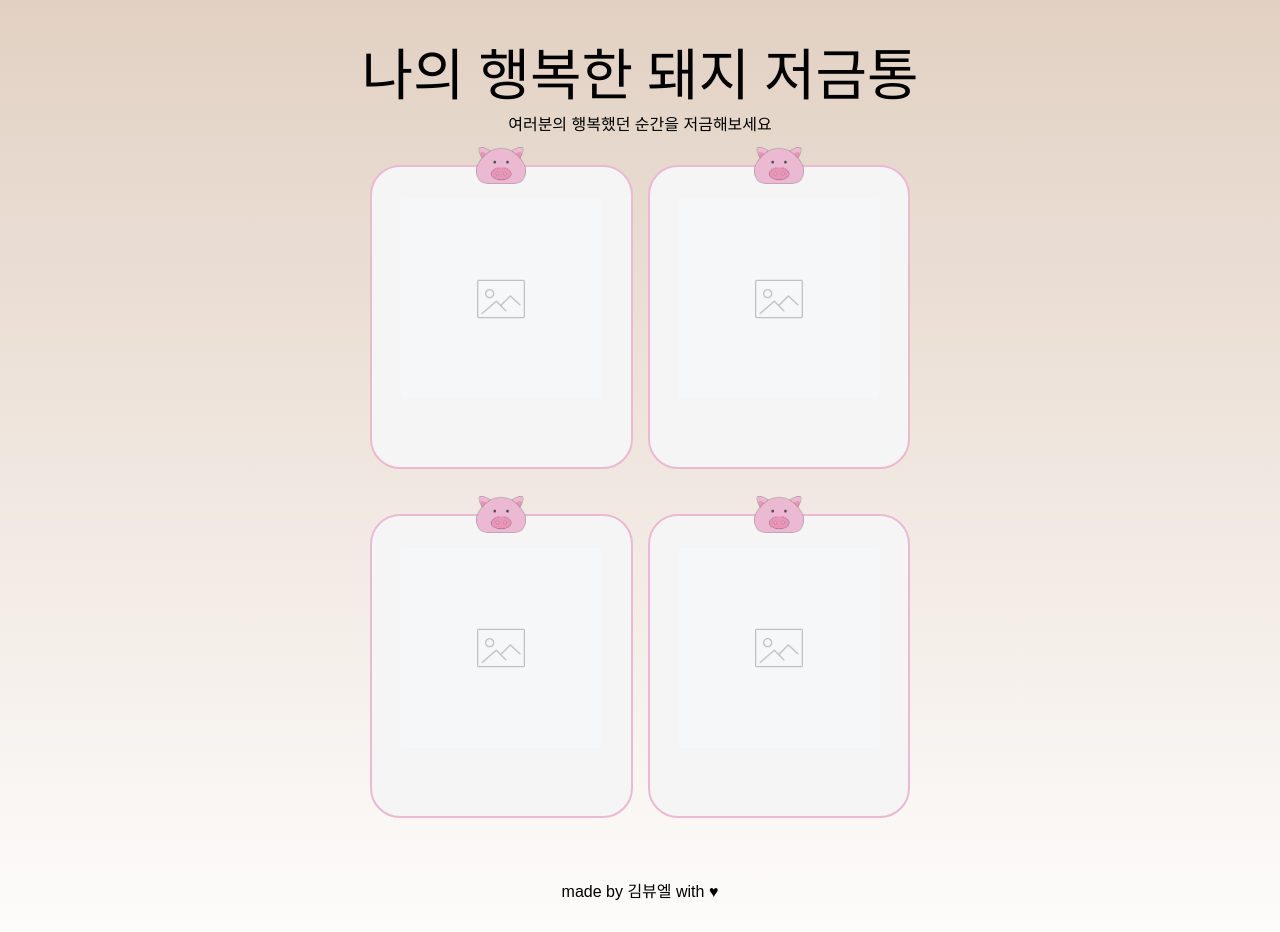
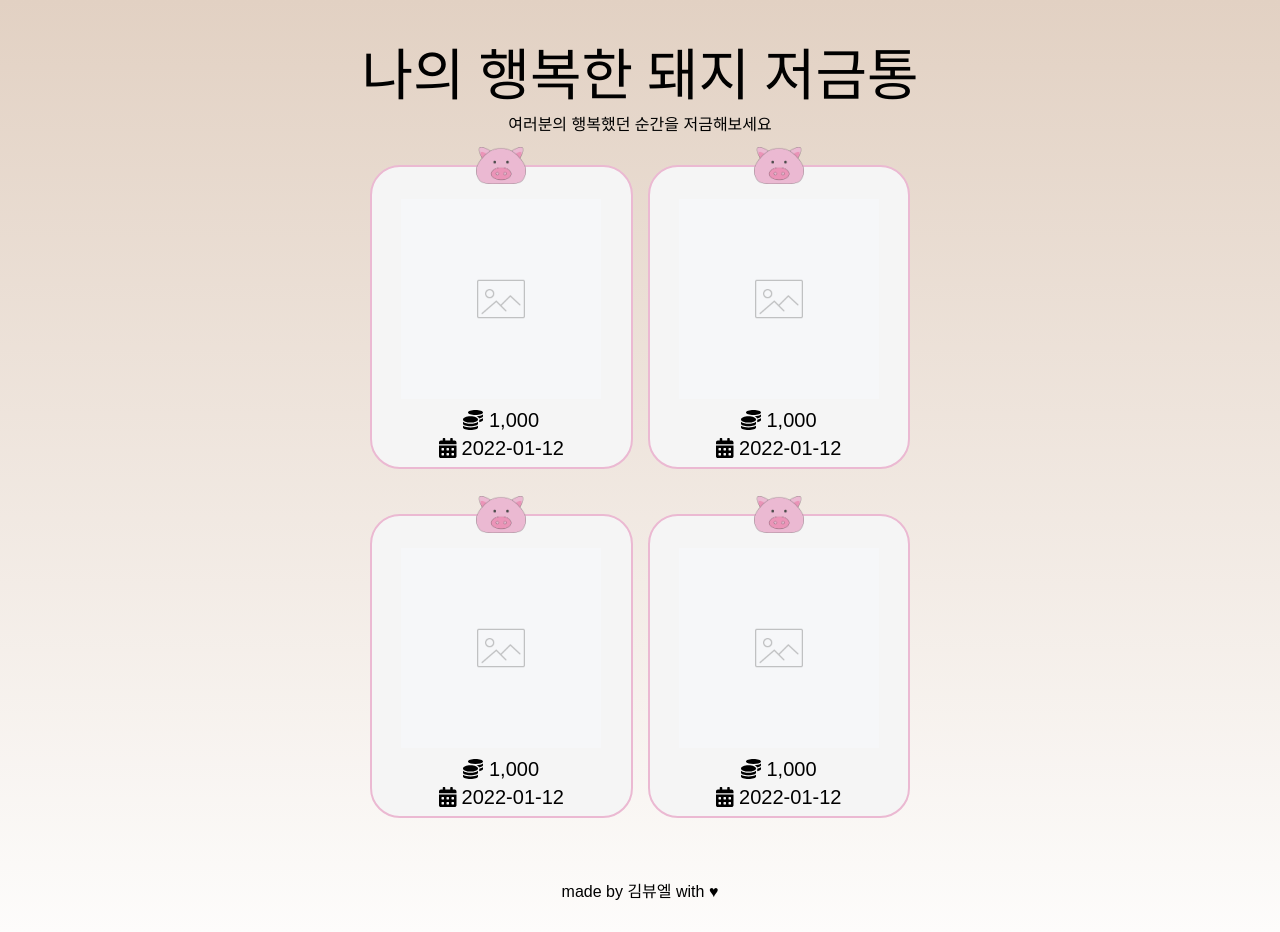
Before and after one commit to happy-piggy-bank/happy-piggy-bank-web-old, a React (Create React App) app: page /bank in a window 1280 px wide. Built offline with nearby package versions, Linux system fonts and the light colour scheme; a web font is replaced by a local one.

Commit message:
저금 리스트에 금액과 날짜 추가

```diff
--- a/src/components/bank/bankListEntry.jsx
+++ b/src/components/bank/bankListEntry.jsx
@@ -1,7 +1,7 @@
 import { React } from 'react';
 import { useNavigate } from "react-router-dom";
 import { FontAwesomeIcon } from '@fortawesome/react-fontawesome'
-import { faImage } from '@fortawesome/free-solid-svg-icons';
+import { faCoins, faCalendarAlt } from '@fortawesome/free-solid-svg-icons';
 
 import '../../css/bank/bankListEntry.css';
 
@@ -14,6 +14,10 @@ const BankListEntry = () => {
             <img className='bankListEntryHeadImg' src={entryHeaderImg} />
             <div className='bankListEntryContentArea'>
                     <img src={noImage} width='200px' />
+                    <div className='bankListEntryTextArea'>
+                        <p><FontAwesomeIcon icon={faCoins} />&nbsp;1,000</p>
+                        <p><FontAwesomeIcon icon={faCalendarAlt} />&nbsp;2022-01-12</p>
+                    </div>
             </div>
         </div>
     );
--- a/src/css/bank/bankListEntry.css
+++ b/src/css/bank/bankListEntry.css
@@ -21,3 +21,12 @@
     align-items: center;
     margin-top: 15px;
 }
+
+.bankListEntryTextArea {
+    display: flex;
+    flex-direction: column;
+    gap: 5px;
+    align-items: center;
+    padding-top: 10px;
+    font-size: 2.5vh;
+}
```
